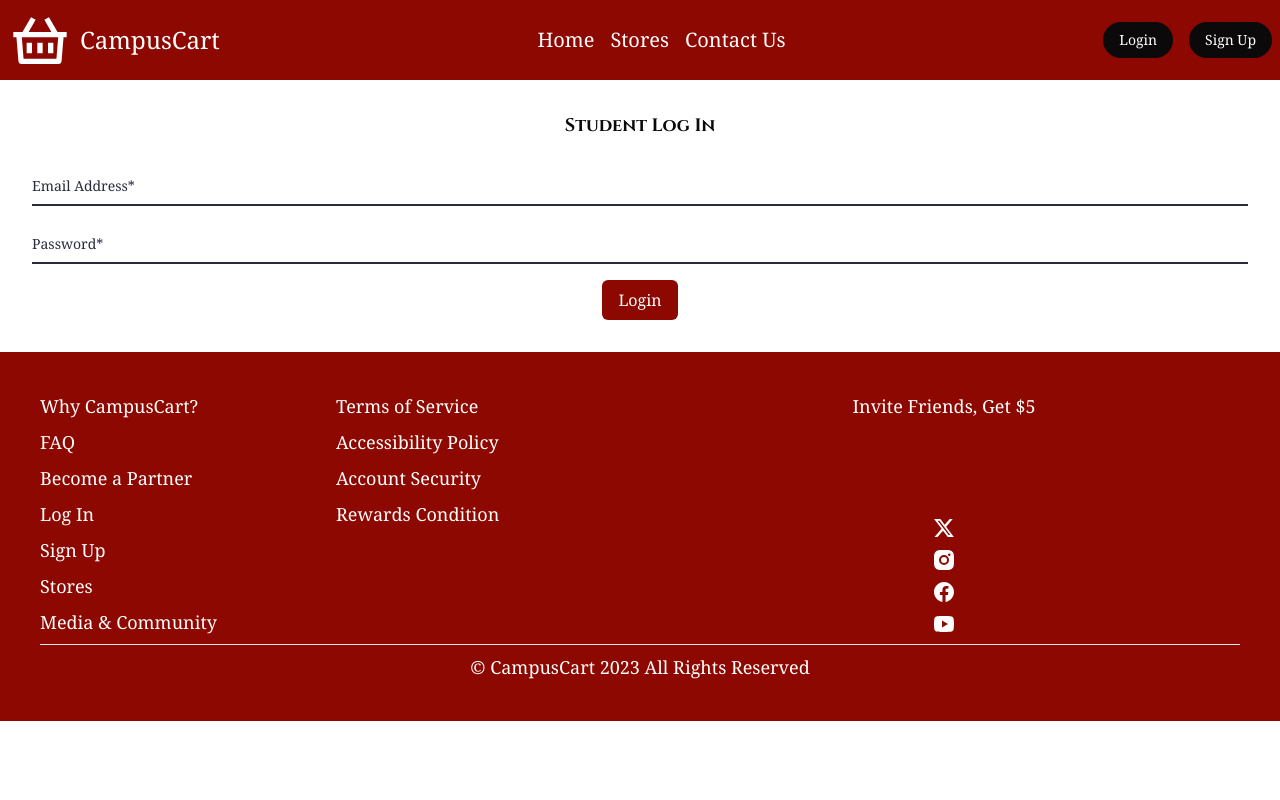
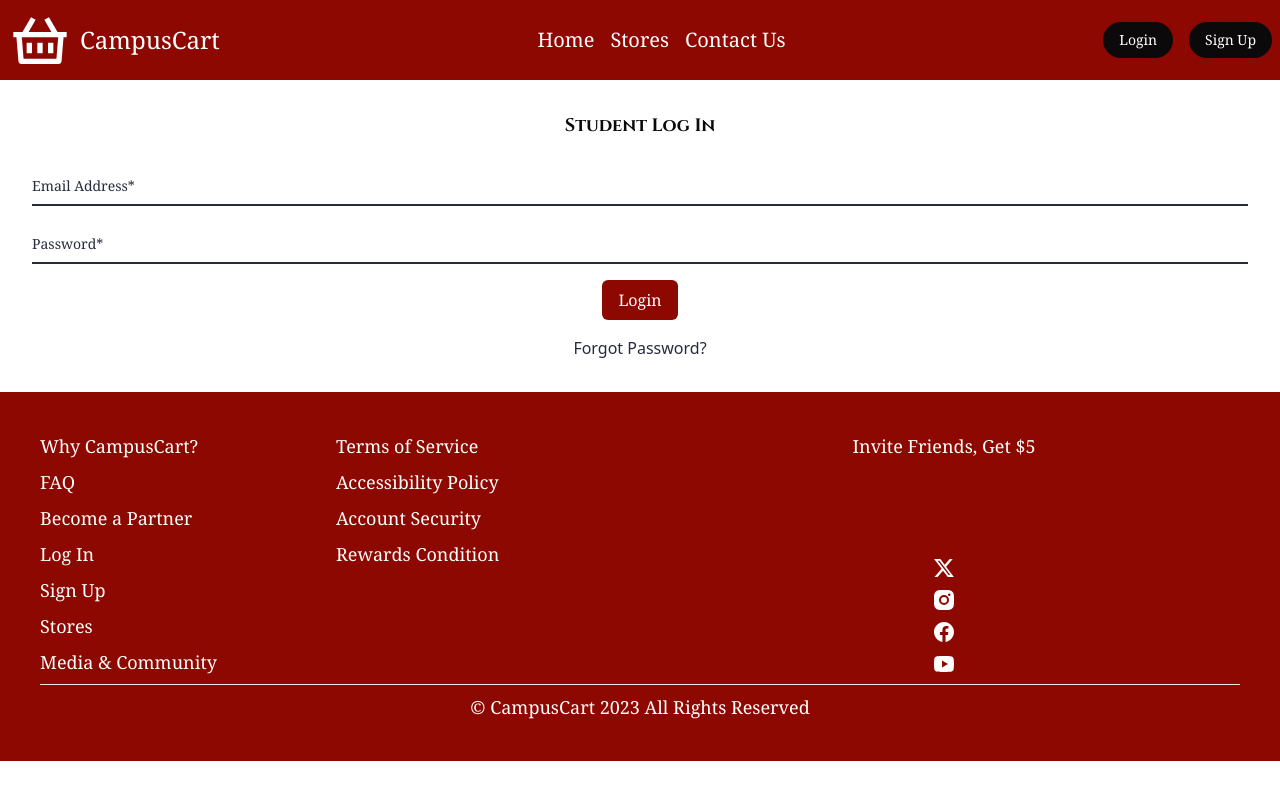
Before and after one commit to hamitsehjal/CampusCart-FRONTEND, a Next.js app: page /login in a window 1280 px wide. Built offline with nearby package versions, Linux system fonts and the light colour scheme.

Commit message:
Add Forgot Password Button

```diff
--- a/src/pages/login.jsx
+++ b/src/pages/login.jsx
@@ -99,6 +99,15 @@ export default function Login() {
           </button>
         </div>
       </form>
+      {/* Forgot Password Button */}
+      <div className="text-center mt-4">
+        <button
+          className="text-campus-blue hover:underline"
+          //onClick={() => router.push("#")}  // TO DO: Change route to forgot password page
+        >
+          Forgot Password?
+        </button>
+      </div>
     </div>
   );
 }
```
